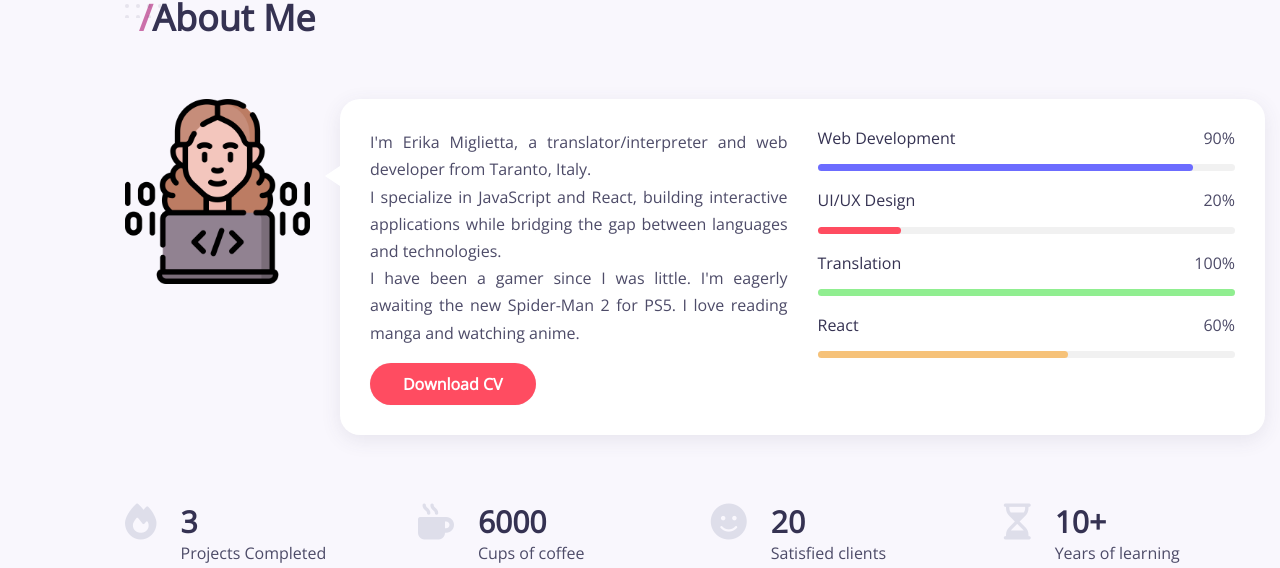
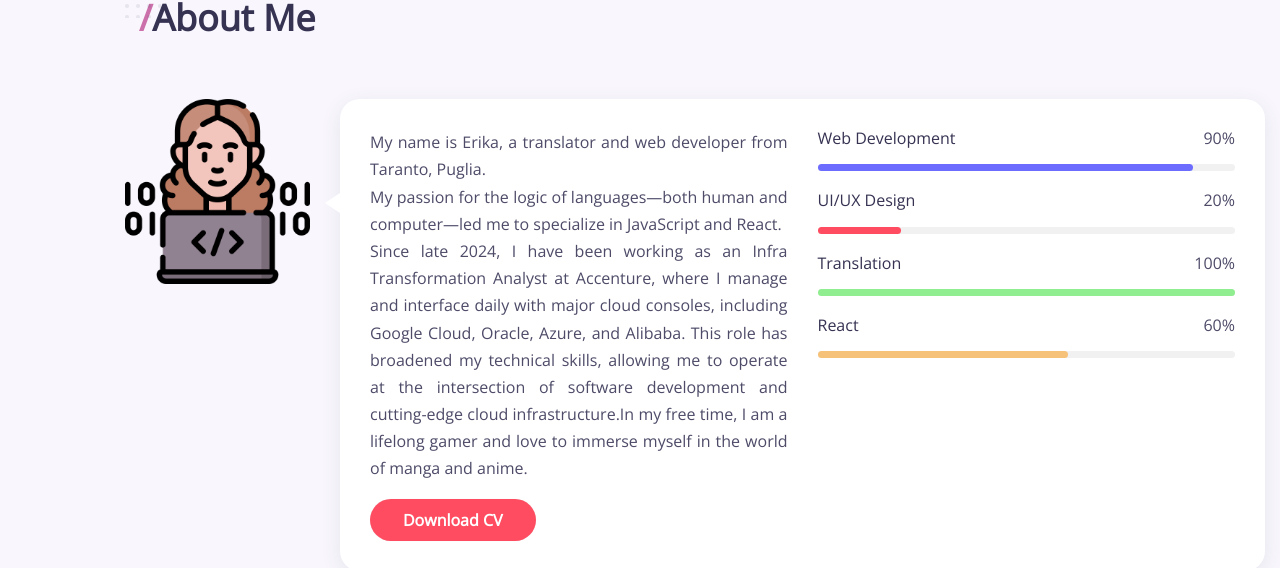
Before and after one commit to erina92/react-portfolio, a React (Create React App) app: page / in a window 1280 px wide. Shown: the part 836-1404 px from the top of the page. Built offline with nearby package versions, Linux system fonts and the light colour scheme.

Commit message:
adding more sentences in about me page

```diff
--- a/src/components/about/About.jsx
+++ b/src/components/about/About.jsx
@@ -24,19 +24,25 @@ const About = () => {
                 ? "Mi chiamo Erika e sono una traduttrice e di recente sviluppatrice web da Taranto, Puglia."
                 : isFrench
                 ? "Je suis Erika Miglietta, traductrice/interprète et développeuse web de Taranto, Italie."
-                : "I'm Erika Miglietta, a translator/interpreter and web developer from Taranto, Italy."}{" "}
+                : "My name is Erika, a translator and web developer from Taranto, Puglia."}{" "}
               <br />{" "}
               {isItalian
-                ? "Sono specializzata in JavaScript e React, creando applicazioni interattive che colmano il divario tra linguaggi e tecnologie."
+                ? "La mia passione per la logica dei linguaggi, sia umani che informatici, mi ha portato a specializzarmi in JavaScript e React."
                 : isFrench
-                ? "Je suis spécialisée en JavaScript et React, créant des applications interactives tout en jetant un pont entre les langues et les technologies"
-                : "I specialize in JavaScript and React, building interactive applications while bridging the gap between languages and technologies."}
+                ? "Ma passion pour la logique des langages, qu'ils soient humains ou informatiques, m'a amenée à me spécialiser en JavaScript et React."
+                : "My passion for the logic of languages—both human and computer—led me to specialize in JavaScript and React."}
               <br />
               {isItalian
-                ? "Sono una videogiocatrice sin da quando ero piccola. Aspetto con ansia il nuovo Spider-Man 2 per PS5. Amo leggere manga e guardare anime."
+                ? "Dalla fine del 2024, lavoro come Infra Transformation Analyst in Accenture, dove gestisco e mi interfaccio quotidianamente con le principali console cloud, tra cui Google Cloud, Oracle, Azure e Alibaba. Questa esperienza ha ampliato le mie competenze tecniche, permettendomi di operare all'intersezione tra lo sviluppo software e le infrastrutture cloud all'avanguardia."
                 : isFrench
-                ? "Je suis une joueuse de jeux vidéo depuis que je suis petite. J'attends avec impatience le nouveau Spider-Man 2 pour PS5. J'adore lire des mangas et regarder des animes."
-                : "I have been a gamer since I was little. I'm eagerly awaiting the new Spider-Man 2 for PS5. I love reading manga and watching anime."}
+                ? "Depuis fin 2024, je travaille en tant qu'Analyste en Transformation d'Infrastructure chez Accenture, où je gère et interagis quotidiennement avec les principales consoles cloud, notamment Google Cloud, Oracle, Azure et Alibaba. Ce rôle a élargi mes compétences techniques, me permettant d'opérer à l'intersection du développement logiciel et des infrastructures cloud de pointe."
+                : "Since late 2024, I have been working as an Infra Transformation Analyst at Accenture, where I manage and interface daily with major cloud consoles, including Google Cloud, Oracle, Azure, and Alibaba. This role has broadened my technical skills, allowing me to operate at the intersection of software development and cutting-edge cloud infrastructure."}
+              {isItalian
+                ? "Nel mio tempo libero, sono una videogiocatrice da sempre e amo immergermi nel mondo dei manga e degli anime."
+                : isFrench
+                ? "Pendant mon temps libre, je suis une joueuse de jeux vidéo depuis toujours et j'adore me plonger dans l'univers des mangas et des animes."
+                : "In my free time, I am a lifelong gamer and love to immerse myself in the world of manga and anime."}
+              <br />
             </p>
             <a
               href={ResumeUrl}
```
